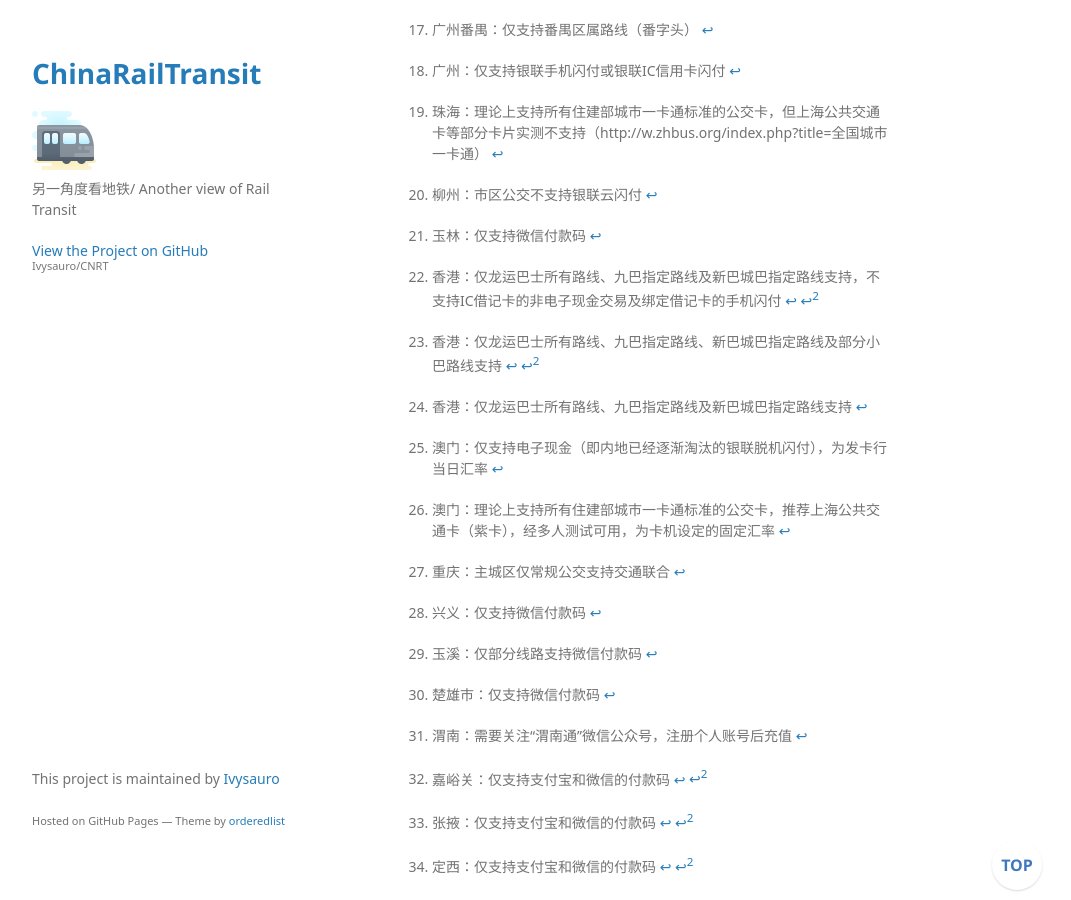
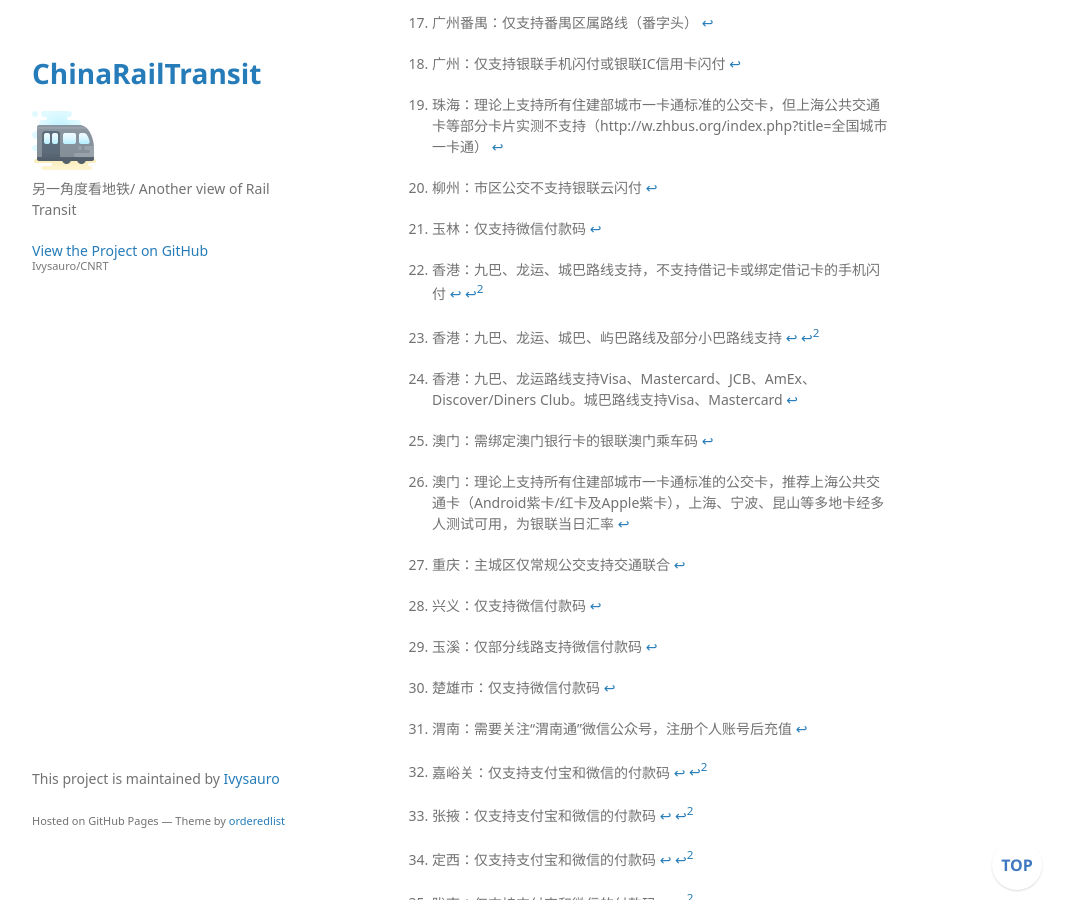
Before and after one commit to Ivysauro/CNRT, a Jekyll site: the page built from data/BusPay.md, in a window 1280 px wide and 900 px high, scrolled down 36340 px. Shown: the whole window, without its empty margins (178-1249 px from the left). Built offline with Jekyll 4.4.1, drawn with Linux system fonts in a browser that asks for light colours; some web fonts are replaced; our own code applies the rules of GitHub Pages for plain Markdown files; a script that is not in the unit is left out; some of the changed text lies outside the part shown.

Commit message:
Update BusPay.md (the part of Hong Kong and Macao)
- 九巴支持AmEX、JCB、Discover/Diners Club。
[電子支付 - 九龍巴士(一九三三) https://www.kmb.hk/payment.html](https://www.kmb.hk/payment.html)
- 城市一卡通于澳门使用汇率为银联当日汇率。
[澳入全國一卡通年内互聯 - 澳門特別行政區政府旅遊局 https://mtt.macaotourism.gov.mo/201601/cn/contents/4/318.html](https://mtt.macaotourism.gov.mo/201601/cn/contents/4/318.html)
- 银联澳门乘车码可用，限绑定澳门银行卡。
[“聚易用+”乘車碼 - 澳門金融管理局 https://www.amcm.gov.mo/zh-hant/news-notice/simplepay/transitcode](https://www.amcm.gov.mo/zh-hant/news-notice/simplepay/transitcode)
- 澳门巴士已停止接受银联闪付电子现金交易。
[關於銀聯閃付卡停用公告 - 澳門通 https://www.macaupass.com/news_detail/752](https://www.macaupass.com/news_detail/752)

```diff
--- a/data/BusPay.md
+++ b/data/BusPay.md
@@ -347,8 +347,8 @@
 
 | | | <img src="https://raw.githubusercontent.com/Ivysauro/CNRT/master/images/T-Union.png" width="40" hegiht="40" alt="T-Union"/> | <img src="https://raw.githubusercontent.com/Ivysauro/CNRT/master/images/Unionpay NFC.png" width="40" hegiht="40" alt="Unionpay Quickpass"/> | <img src="https://raw.githubusercontent.com/Ivysauro/CNRT/master/images/Alipay.png" width="30" hegiht="30" alt="Alipay Transit QR Code"/> | <img src="https://raw.githubusercontent.com/Ivysauro/CNRT/master/images/WeChat Pay.png" width="25" hegiht="25" alt="WeChat Pay Transit QR Code"/> | <img src="https://raw.githubusercontent.com/Ivysauro/CNRT/master/images/Unionpay.png" width="25" hegiht="25" alt="Unionpay Transit QR Code"/> | <img src="https://raw.githubusercontent.com/Ivysauro/CNRT/master/images/Unionpay QR.png" width="40" hegiht="40" alt="Unionpay QR Code"/> | <img src="https://raw.githubusercontent.com/Ivysauro/CNRT/master/images/contactless.gif" width="40" hegiht="40" alt="Global Cards"/> | <img src="https://raw.githubusercontent.com/Ivysauro/CNRT/master/images/Bus.png" width="25" hegiht="25" alt="Transit QR Code of Additional Apps"/> |
 | :- | :- | :-: | :-: | :-: | :-: | :-: | :-: | :- | :- |
-| **香港/ Hong Kong** | 八达通 | | ⭕[^hk1] | ⭕[^hk] | | ⭕️[^hk1] | | V/M[^hk2] | Alipay HK[^hk] |
-| **澳门/ Macao** | 澳门通 | | ⭕[^mo] | | | | | | 澳门通、上海公共交通卡[^mo2] |
+| **香港/ Hong Kong** | 八达通 | | ⭕[^hk1] | ⭕[^hk] | | ⭕️[^hk1] | | ⭕️[^hk2] | Alipay HK[^hk] |
+| **澳门/ Macao** | 澳门通 | | | | | ⭕[^mo1] | | | 澳门通、城市一卡通[^mo2] |
 
 ### 西南地区/ Southwestern China
 
@@ -510,11 +510,11 @@
 [^kr]: 克拉玛依：仅部分线路支持支付宝、微信和银联的付款码
 [^can]: 广州：仅支持银联手机闪付或银联IC信用卡闪付
 [^can-py]: 广州番禺：仅支持番禺区属路线（番字头）
-[^hk]: 香港：仅龙运巴士所有路线、九巴指定路线、新巴城巴指定路线及部分小巴路线支持
-[^hk1]: 香港：仅龙运巴士所有路线、九巴指定路线及新巴城巴指定路线支持，不支持IC借记卡的非电子现金交易及绑定借记卡的手机闪付
-[^hk2]: 香港：仅龙运巴士所有路线、九巴指定路线及新巴城巴指定路线支持
-[^mo]: 澳门：仅支持电子现金（即内地已经逐渐淘汰的银联脱机闪付），为发卡行当日汇率
-[^mo2]: 澳门：理论上支持所有住建部城市一卡通标准的公交卡，推荐上海公共交通卡（紫卡），经多人测试可用，为卡机设定的固定汇率
+[^hk]: 香港：九巴、龙运、城巴、屿巴路线及部分小巴路线支持
+[^hk1]: 香港：九巴、龙运、城巴路线支持，不支持借记卡或绑定借记卡的手机闪付
+[^hk2]: 香港：九巴、龙运路线支持Visa、Mastercard、JCB、AmEx、Discover/Diners Club。城巴路线支持Visa、Mastercard
+[^mo1]: 澳门：需绑定澳门银行卡的银联澳门乘车码
+[^mo2]: 澳门：理论上支持所有住建部城市一卡通标准的公交卡，推荐上海公共交通卡（Android紫卡/红卡及Apple紫卡），上海、宁波、昆山等多地卡经多人测试可用，为银联当日汇率
 
 [^az]: 阿拉善左旗：巴彦浩特公交仅支持支付宝和微信的付款码
 [^jgdq]: 加格达奇：银联云闪付和银联付款码仅支持建设银行
```
